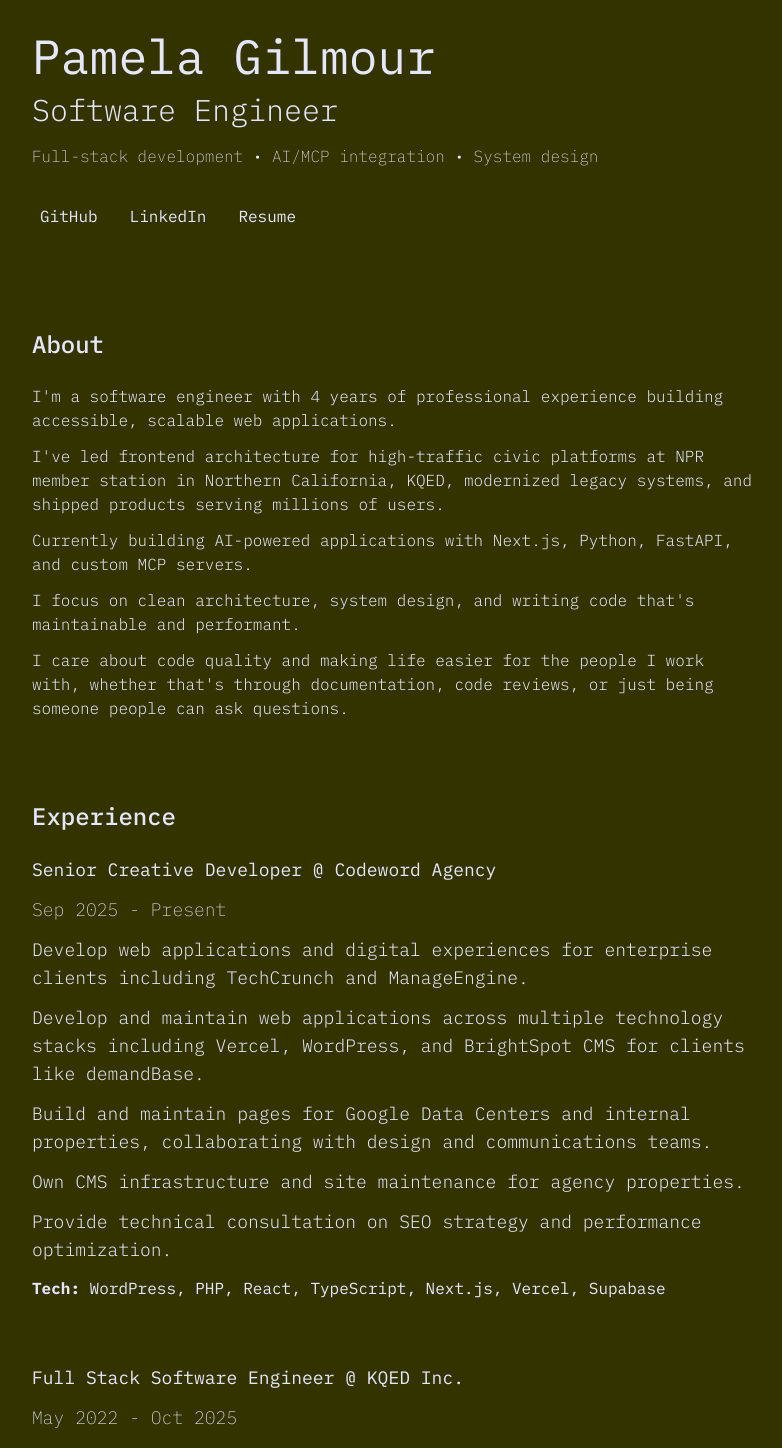
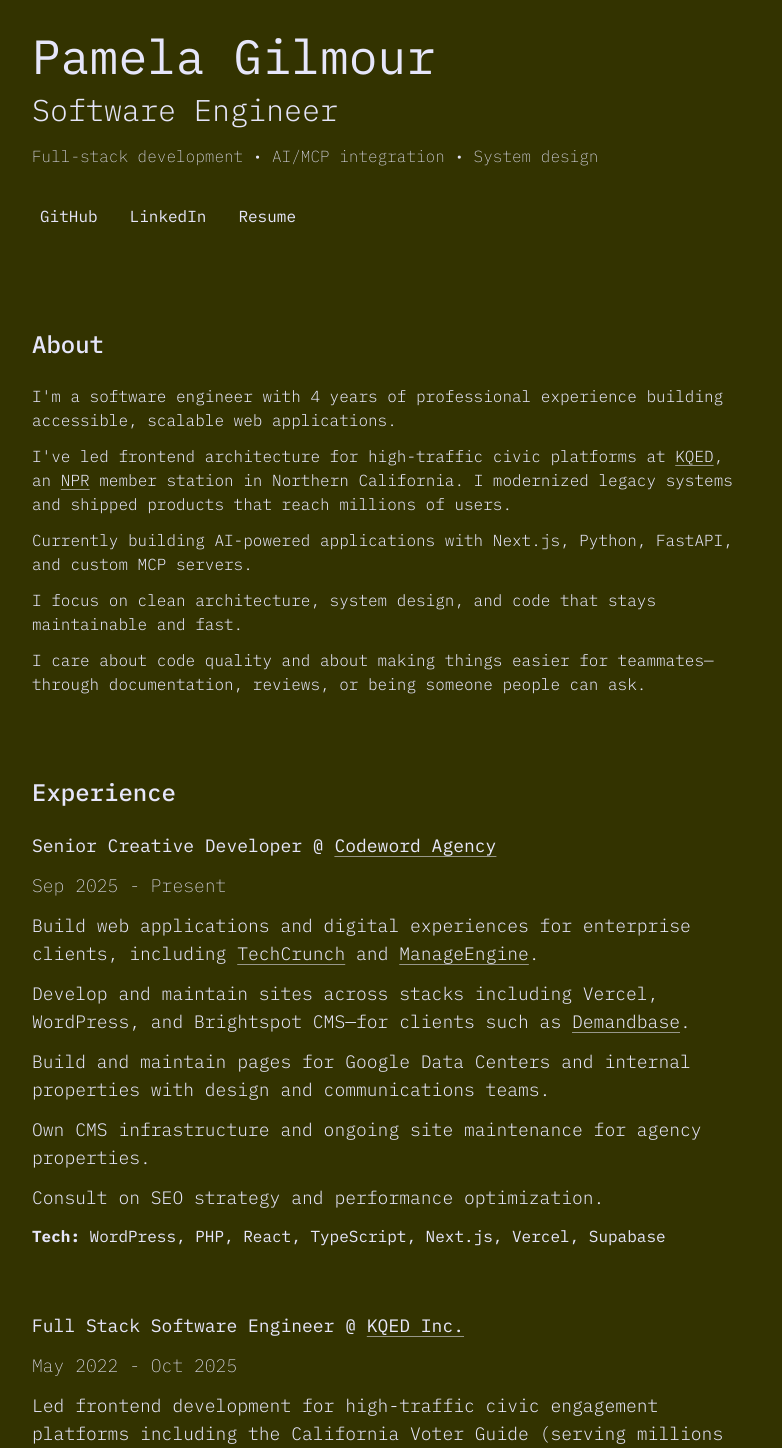
Before and after one commit to pamelagilmour/swe-portfolio-26, a Next.js app: page / in a window 1280 px wide. Shown: the top 1448 px of the page, without its empty margins (248-1030 px from the left). Built offline with nearby package versions, Linux system fonts and the light colour scheme.

Commit message:
Add links to orgs

```diff
--- a/src/app/globals.css
+++ b/src/app/globals.css
@@ -3,6 +3,8 @@
 :root {
 	--background: #333300;
 	--foreground: lavender;
+	--link: color-mix(in srgb, var(--foreground) 88%, white);
+	--link-hover: #ffffff;
 }
 
 @theme inline {
@@ -23,6 +25,59 @@ body {
 	color: var(--foreground);
 }
 
+/* Inline / text links */
+a:not([class*="border-dotted"]) {
+	color: var(--link);
+	text-decoration: underline;
+	text-decoration-color: color-mix(in srgb, currentColor 55%, transparent);
+	text-decoration-thickness: max(1px, 0.06em);
+	text-underline-offset: 0.2em;
+	transition:
+		color 0.15s ease,
+		text-decoration-color 0.15s ease;
+}
+
+a:not([class*="border-dotted"]):hover {
+	color: var(--link-hover);
+	text-decoration-color: currentColor;
+}
+
+a:not([class*="border-dotted"]):visited {
+	color: var(--link);
+}
+
+a:not([class*="border-dotted"]):visited:hover {
+	color: var(--link-hover);
+}
+
+a:focus-visible {
+	outline: 2px solid var(--foreground);
+	outline-offset: 3px;
+	border-radius: 1px;
+}
+
+/* Chip / pill links — no underline; match body text */
+a[class*="border-dotted"],
+li[class*="border-dotted"] > a {
+	color: inherit;
+	text-decoration: none;
+}
+
+a[class*="border-dotted"]:hover,
+a[class*="border-dotted"]:visited,
+a[class*="border-dotted"]:visited:hover,
+li[class*="border-dotted"] > a:hover,
+li[class*="border-dotted"] > a:visited,
+li[class*="border-dotted"] > a:visited:hover {
+	color: inherit;
+	text-decoration: none;
+}
+
+a[class*="border-dotted"]:focus-visible,
+li[class*="border-dotted"] > a:focus-visible {
+	outline-offset: 4px;
+}
+
 @media (prefers-reduced-motion: reduce) {
 	*,
 	*::before,
--- a/src/app/page.tsx
+++ b/src/app/page.tsx
@@ -36,11 +36,25 @@ export default function Home() {
 					<h2 className="text-2xl font-[500] mb-4 sm:mb-6">About</h2>
 					<p className="font-[300] mb-3">I'm a software engineer with 4 years of professional experience building accessible, scalable web applications.</p>
 					<p className="font-[300] mb-3">
-						I've led frontend architecture for high-traffic civic platforms at <a target="_blank" rel="noreferrer noopener" href="https://www.npr.org/">NPR</a> member station in Northern California, <a target="_blank" rel="noreferrer noopener" href="https://www.kqed.org/">KQED</a>, modernized legacy systems, and shipped products serving millions of users.
+						I've led frontend architecture for high-traffic civic platforms at{" "}
+						<a target="_blank" rel="noreferrer noopener" href="https://www.kqed.org/">
+							KQED
+						</a>
+						, an{" "}
+						<a target="_blank" rel="noreferrer noopener" href="https://www.npr.org/">
+							NPR
+						</a>{" "}
+						member station in Northern California. I modernized legacy systems and shipped products that reach millions of users.
 					</p>
-					<p className="font-[300] mb-3">Currently building AI-powered applications with Next.js, Python, FastAPI, and custom MCP servers.</p>
-					<p className="font-[300] mb-3"> I focus on clean architecture, system design, and writing code that's maintainable and performant.</p>
-					<p className="font-[300] mb-3">I care about code quality and making life easier for the people I work with, whether that's through documentation, code reviews, or just being someone people can ask questions.</p>
+					<p className="font-[300] mb-3">
+						Currently building AI-powered applications with Next.js, Python, FastAPI, and custom MCP servers.
+					</p>
+					<p className="font-[300] mb-3">
+						I focus on clean architecture, system design, and code that stays maintainable and fast.
+					</p>
+					<p className="font-[300] mb-3">
+						I care about code quality and about making things easier for teammates—through documentation, reviews, or being someone people can ask.
+					</p>
 				</section>
 				<section id="experience" className="mb-12 sm:mb-16 md:mb-20">
 					<h2 className="text-2xl font-[500] mb-4 sm:mb-6">Experience</h2>
@@ -49,23 +63,35 @@ export default function Home() {
 							<li id="codeword" className="mb-16">
 								<div>
 									<h3 className="text-lg font-[400] mb-3">
-										Senior Creative Developer @ Codeword Agency
+										Senior Creative Developer @ <a target="_blank" rel="noreferrer noopener" href="https://www.codewordagency.com/">Codeword Agency</a>
 									</h3>
 									<p className="text-lg font-[200] mb-3">Sep 2025 - Present</p>
 									<p className="text-lg font-[300] mb-3">
-										Develop web applications and digital experiences for enterprise clients including <a target="_blank" rel="noreferrer noopener" href="https://techcrunch.com/">TechCrunch</a> and <a target="_blank" rel="noreferrer noopener" href="https://www.manageengine.com/">ManageEngine</a>.
+										Build web applications and digital experiences for enterprise clients, including{" "}
+										<a target="_blank" rel="noreferrer noopener" href="https://techcrunch.com/">
+											TechCrunch
+										</a>{" "}
+										and{" "}
+										<a target="_blank" rel="noreferrer noopener" href="https://www.manageengine.com/">
+											ManageEngine
+										</a>
+										.
 									</p>
 									<p className="text-lg font-[300] mb-3">
-										Develop and maintain web applications across multiple technology stacks including Vercel, WordPress, and BrightSpot CMS for clients like <a target="_blank" rel="noreferrer noopener" href="https://www.demandbase.com/">demandBase</a>.
+										Develop and maintain sites across stacks including Vercel, WordPress, and Brightspot CMS—for clients such as{" "}
+										<a target="_blank" rel="noreferrer noopener" href="https://www.demandbase.com/">
+											Demandbase
+										</a>
+										.
 									</p>
 									<p className="text-lg font-[300] mb-3">
-										Build and maintain pages for Google Data Centers and internal properties, collaborating with design and communications teams.
+										Build and maintain pages for Google Data Centers and internal properties with design and communications teams.
 									</p>
 									<p className="text-lg font-[300] mb-3">
-										Own CMS infrastructure and site maintenance for agency properties.
+										Own CMS infrastructure and ongoing site maintenance for agency properties.
 									</p>
 									<p className="text-lg font-[300] mb-3">
-										Provide technical consultation on SEO strategy and performance optimization.
+										Consult on SEO strategy and performance optimization.
 									</p>
 									<p>
 										<strong>Tech:</strong> WordPress, PHP, React, TypeScript, Next.js, Vercel, Supabase
@@ -75,7 +101,7 @@ export default function Home() {
 							<li id="kqed" className="mb-16">
 								<div>
 									<h3 className="text-lg font-[400] mb-3">
-										Full Stack Software Engineer @ KQED Inc.
+										Full Stack Software Engineer @ <a target="_blank" rel="noreferrer noopener" href="https://www.kqed.org/">KQED Inc.</a>
 									</h3>
 									<p className="text-lg font-[200] mb-3">May 2022 - Oct 2025</p>
 									<p className="text-lg font-[300] mb-3">
@@ -100,17 +126,18 @@ export default function Home() {
 							<li id="postman" className="mb-12">
 								<div>
 									<h3 className="text-lg font-[400] mb-3">
-										Web Developer Intern @ Postman
+										Web Developer Intern @ <a target="_blank" rel="noreferrer noopener" href="https://www.postman.com/">Postman</a>
 									</h3>
 									<p className="text-lg font-[200] mb-3">Jul - Dec 2021</p>
 									<p className="text-lg font-[300] mb-3">
 										Worked on REST API workflows and frontend testing strategies.
 									</p>
-									<p>
-										Gained practical experience in API testing, documentation, and developer-first tools.
+									<p className="text-lg font-[300] mb-3">
+										Gained hands-on experience with API testing, documentation, and developer-first tooling.
 									</p>
 									<p>
-									<strong>Tech:</strong> React, GraphQL, Postman</p>
+										<strong>Tech:</strong> React, GraphQL, Postman
+									</p>
 								</div>
 							</li>
 						</ul>
@@ -165,12 +192,12 @@ export default function Home() {
 							MCP Server prototype for KQED
 						</h4>
 						<p className="text-lg font-[300] mb-3">
-							Custom MCP server providing programmatic access to KQED's public APIs for content discovery and media retrieval
+							Custom MCP server that exposes KQED's public APIs for content discovery and media retrieval.
 						</p>
 						<p className="text-lg font-[300] mb-3">
 							<strong>Tech:</strong> TypeScript, MCP Protocol, Claude API
 						</p>
-						<ul className="flex gap-4 list-none p-0 m-0" aria-label="Dev Notes AI links">
+						<ul className="flex gap-4 list-none p-0 m-0" aria-label="KQED MCP prototype links">
 							<li
 								className="border-[1] border-dotted px-2 py-1 hover:border-gray-500 hover:bg-black transition-all"
 							>
@@ -189,7 +216,11 @@ export default function Home() {
 			</main>
 			<footer className="">
 				<p className="font-[100] text-sm sm:text-base pb-8">
-					Inspired by <a className="font-semibold" target="_blank" rel="noreferrer noopener" href="https://brittanychiang.com/">Brittany Chang's Portfolio</a>. Coded in <a className="font-semibold" target="_blank" rel="noreferrer noopener" href="https://cursor.com/">Cursor</a>, built with <a className="font-semibold" target="_blank" rel="noreferrer noopener" href="https://nextjs.org/">Next.js</a> and <a className="font-semibold" target="_blank" rel="noreferrer noopener" href="https://tailwindcss.com/">Tailwind CSS</a>, deployed with <a className="font-semibold" target="_blank" rel="noreferrer noopener" href="https://www.cloudflare.com/">Cloudflare</a>.
+					Inspired by{" "}
+					<a className="font-semibold" target="_blank" rel="noreferrer noopener" href="https://brittanychiang.com/">
+						Brittany Chiang's portfolio
+					</a>
+					. Coded in <a className="font-semibold" target="_blank" rel="noreferrer noopener" href="https://cursor.com/">Cursor</a>, built with <a className="font-semibold" target="_blank" rel="noreferrer noopener" href="https://nextjs.org/">Next.js</a> and <a className="font-semibold" target="_blank" rel="noreferrer noopener" href="https://tailwindcss.com/">Tailwind CSS</a>, deployed with <a className="font-semibold" target="_blank" rel="noreferrer noopener" href="https://www.cloudflare.com/">Cloudflare</a>.
 					All text is in <a className="font-semibold" target="_blank" rel="noreferrer noopener" href="https://www.ibm.com/plex/">IBM Plex Mono</a> typeface.
 				</p>
 				<nav>
```
